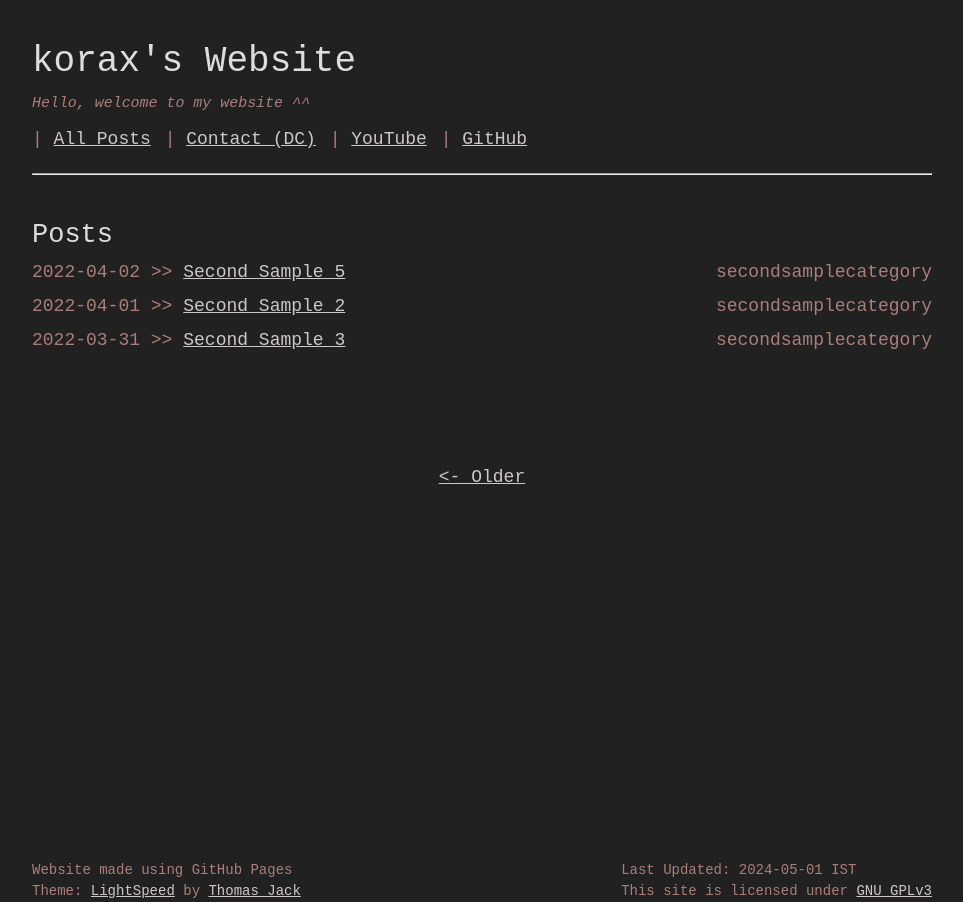
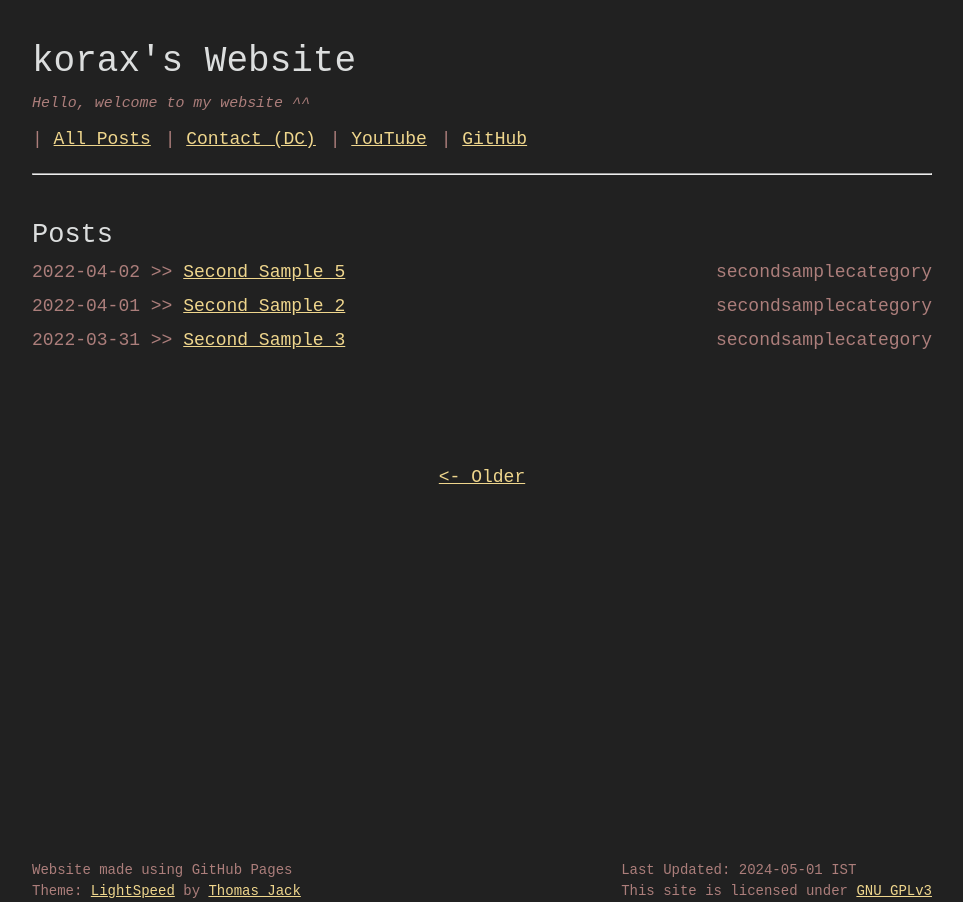
Before and after one commit to koraxial/koraxial.github.io, a Jekyll site: the page built from posts/index.html, in a window 1280 px wide. Shown: the whole page, without its empty margins (158-1121 px from the left). Built offline with Jekyll 4.4.1, drawn with Linux system fonts in a browser that asks for light colours; the list of posts is cut into pages by our own code.

Commit message:
Update page.scss

```diff
--- a/_sass/page.scss
+++ b/_sass/page.scss
@@ -62,7 +62,7 @@ code {
 /* 06 Primary color */
 
 a {
-  color: #cec7c7;
+  color: #efd68d;
 }
 
 /* 07 Secondary colors */
```
